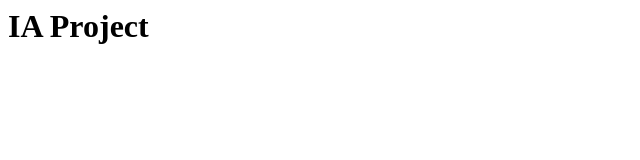
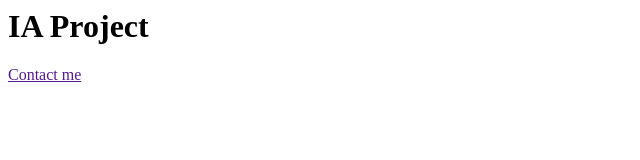
Before and after one commit to ThongZiSheng/sucia1, a plain HTML site: page index.html in a window 1280 px wide. Shown: the full height of the page, 0-640 px from the left. Drawn offline with Linux system fonts and the light colour scheme.

Commit message:
add contact me link

```diff
--- a/index.html
+++ b/index.html
@@ -4,6 +4,6 @@
 </head>
 <body>
   <h1>IA Project</h1>
-
+ <a href=""contact.html">Contact me</a>
  </body>
  </html>
```
